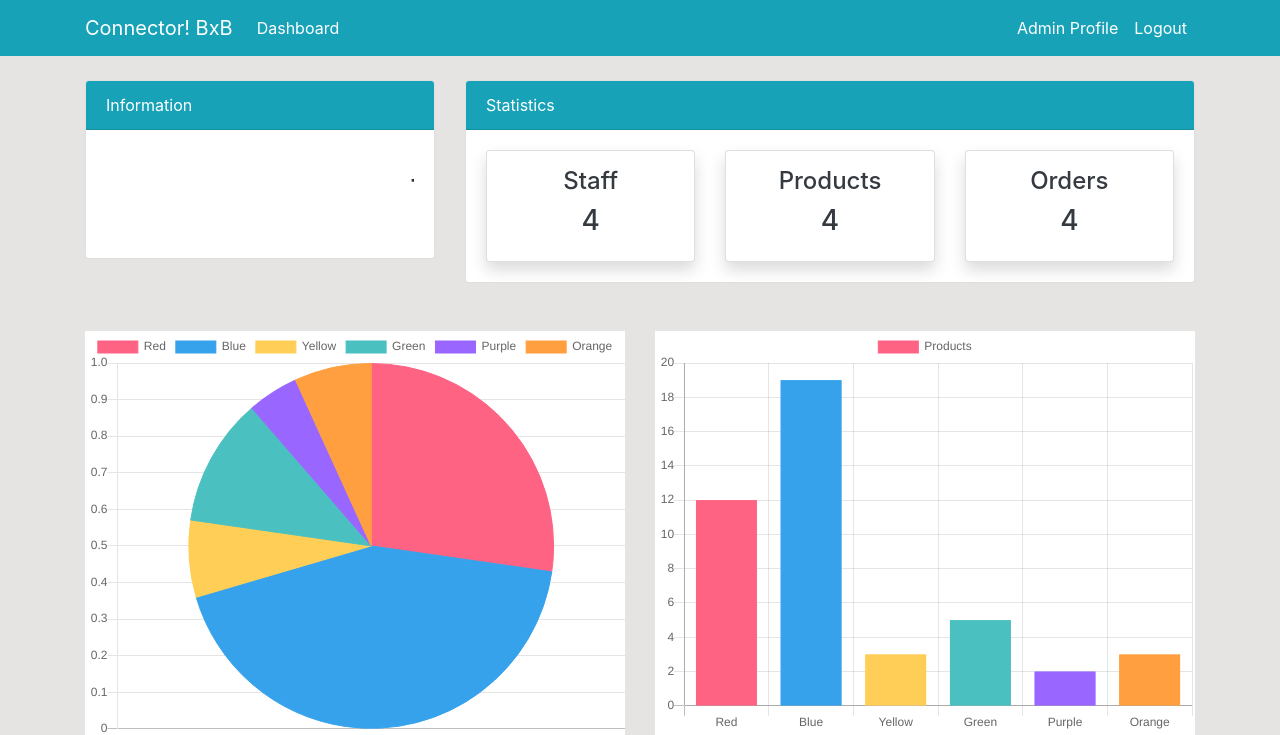
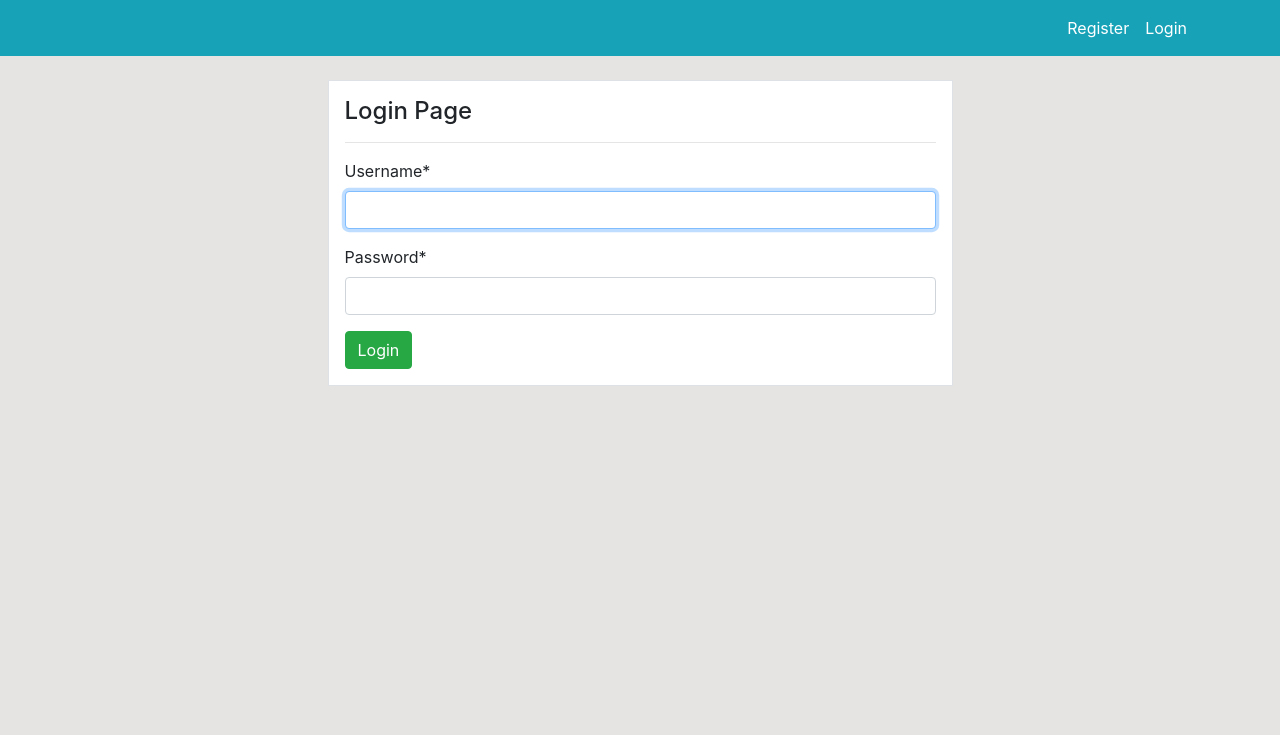
Before and after one commit to rohanmittal1366/connector-bxb, a Django app: page / in a window 1280 px wide. Shown: the top 735 px of the page. Run offline with Django 3.2, Linux system fonts and the light colour scheme; some libraries are stand-ins or nearby versions.

Commit message:
Implemented Login and Logout Authentication

```diff
--- a/dashboard/urls.py
+++ b/dashboard/urls.py
@@ -6,7 +6,7 @@ from . import views
 
 
 urlpatterns = [
-    path('', views.index, name='dashboard-index'),
+    path('dashboard/', views.index, name='dashboard-index'),
     path('staff/', views.staff, name='dashboard-staff'),
     path('product/', views.product, name='dashboard-product'),
     path('order/', views.order, name='dashboard-order'),
--- a/main/settings.py
+++ b/main/settings.py
@@ -130,6 +130,8 @@ STATICFILES_DIRS = [
 
 STATIC_ROOT = (BASE_DIR/"assets/")
 
+LOGIN_REDIRECT_URL = 'dashboard-index'
+
 # Default primary key field type
 # https://docs.djangoproject.com/en/3.2/ref/settings/#default-auto-field
 
--- a/main/urls.py
+++ b/main/urls.py
@@ -16,9 +16,12 @@ Including another URLconf
 from django.contrib import admin
 from django.urls import path, include
 from user import views as user_view
+from django.contrib.auth import views as auth_views
 
 urlpatterns = [
     path('admin/', admin.site.urls),
     path('', include('dashboard.urls')),
-    path('register/',  user_view.register , name='user-register')
+    path('register/',  user_view.register , name='user-register'),
+    path('',  auth_views.LoginView.as_view(template_name='user/login.html') , name='user-login'),
+    path('logout/',  auth_views.LogoutView.as_view(template_name='user/logout.html') , name='user-logout'),
 ]
--- a/templates/assets/nav.html
+++ b/templates/assets/nav.html
@@ -1,5 +1,6 @@
 <nav class="navbar navbar-expand-lg navbar-info bg-info">
   <div class="container">
+    {% if user.is_authenticated %}
     <a class="navbar-brand text-white" href="{% url 'dashboard-index' %}"
       >Connector! BxB</a
     >
@@ -23,6 +24,7 @@
           >
         </li>
       </ul>
+
       <ul class="navbar-nav ml-auto">
         <li class="nav-item active">
           <a class="nav-link text-white" href="profile.html"
@@ -30,9 +32,23 @@
           >
         </li>
         <li class="nav-item">
-          <a class="nav-link text-white" href="#">Logout</a>
+          <a class="nav-link text-white" href="{% url 'user-logout'%}"
+            >Logout</a
+          >
         </li>
       </ul>
+      {% else %}
+      <ul class="navbar-nav ml-auto">
+        <li class="nav-item active">
+          <a class="nav-link text-white" href="{% url 'user-register'%}"
+            >Register <span class="sr-only">(current)</span></a
+          >
+        </li>
+        <li class="nav-item">
+          <a class="nav-link text-white" href="{% url 'user-login'%}">Login</a>
+        </li>
+      </ul>
+      {% endif %}
     </div>
   </div>
 </nav>
--- a/templates/user/login.html
+++ b/templates/user/login.html
@@ -0,0 +1,21 @@
+{% extends 'assets/base.html' %}
+{% block title %} Login page {% endblock title %}
+{% load crispy_forms_tags %}
+
+{% block content %}
+
+<div class="row my-4">
+    <div class="col-md-6 offset-md-3">
+        <div class="border p-3 bg-white">
+            <h4>Login Page</h4>
+            <hr>
+            <form method="POST">
+                {% csrf_token %}
+                {{ form|crispy }}
+                <input class="btn btn-success" type="submit" value="Login">
+            </form>
+        </div>
+    </div>
+</div>
+
+{% endblock %}
--- a/user/views.py
+++ b/user/views.py
@@ -12,13 +12,11 @@ def register(request):
         form = CreateUserForm(request.POST)
         if form.is_valid():
             form.save()
-            return redirect('dashboard-index')
+            return redirect('user-login')
     else:
         form = CreateUserForm()
-
     context = {
         'form' : form,
 
     }
-
     return render(request, 'user/register.html', {'form': form})
```
Also changed, not shown: templates/user/logout.html (+20 -0 lines), templates/user/register.html (+4 -3 lines), db.sqlite3.
